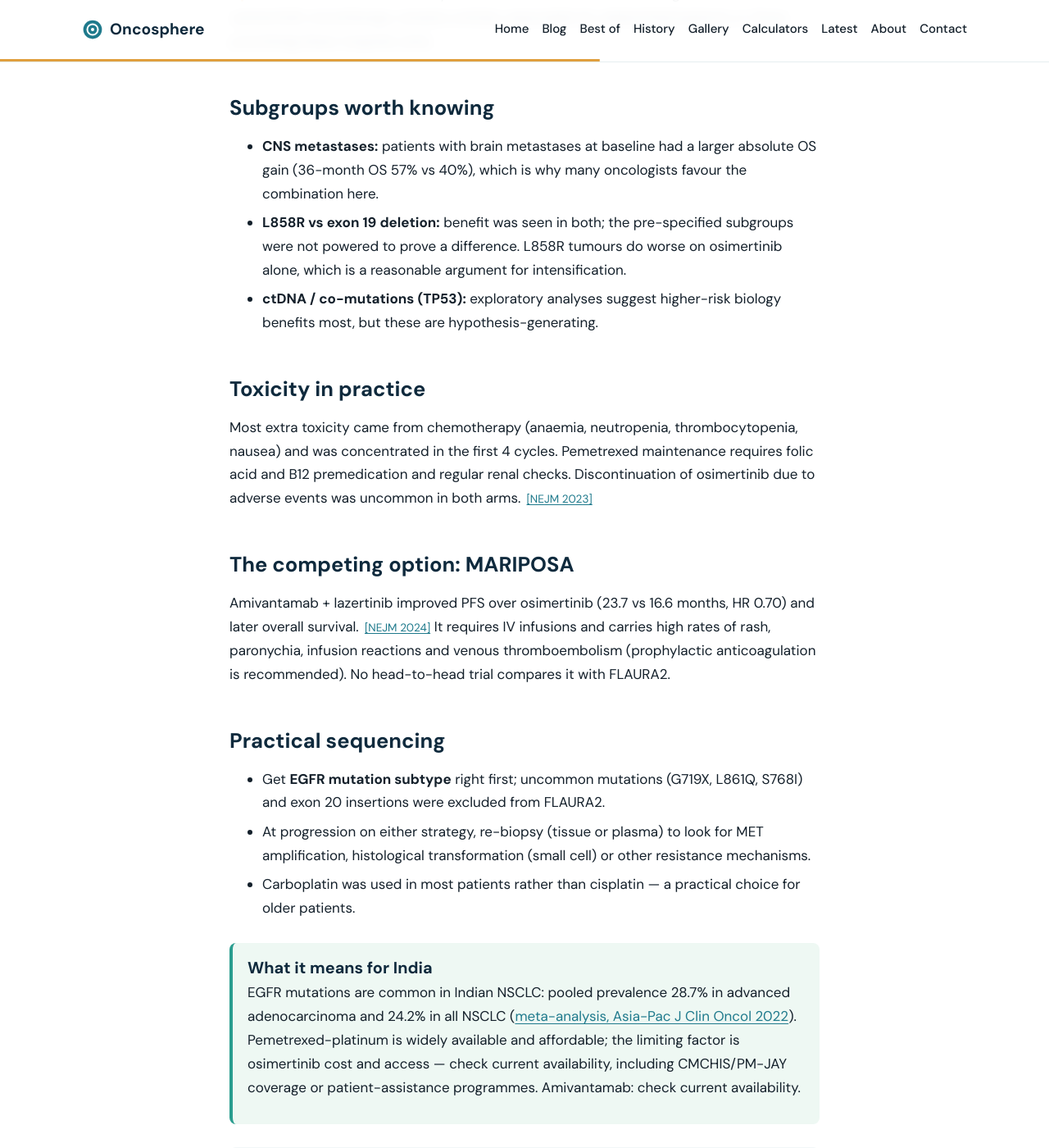
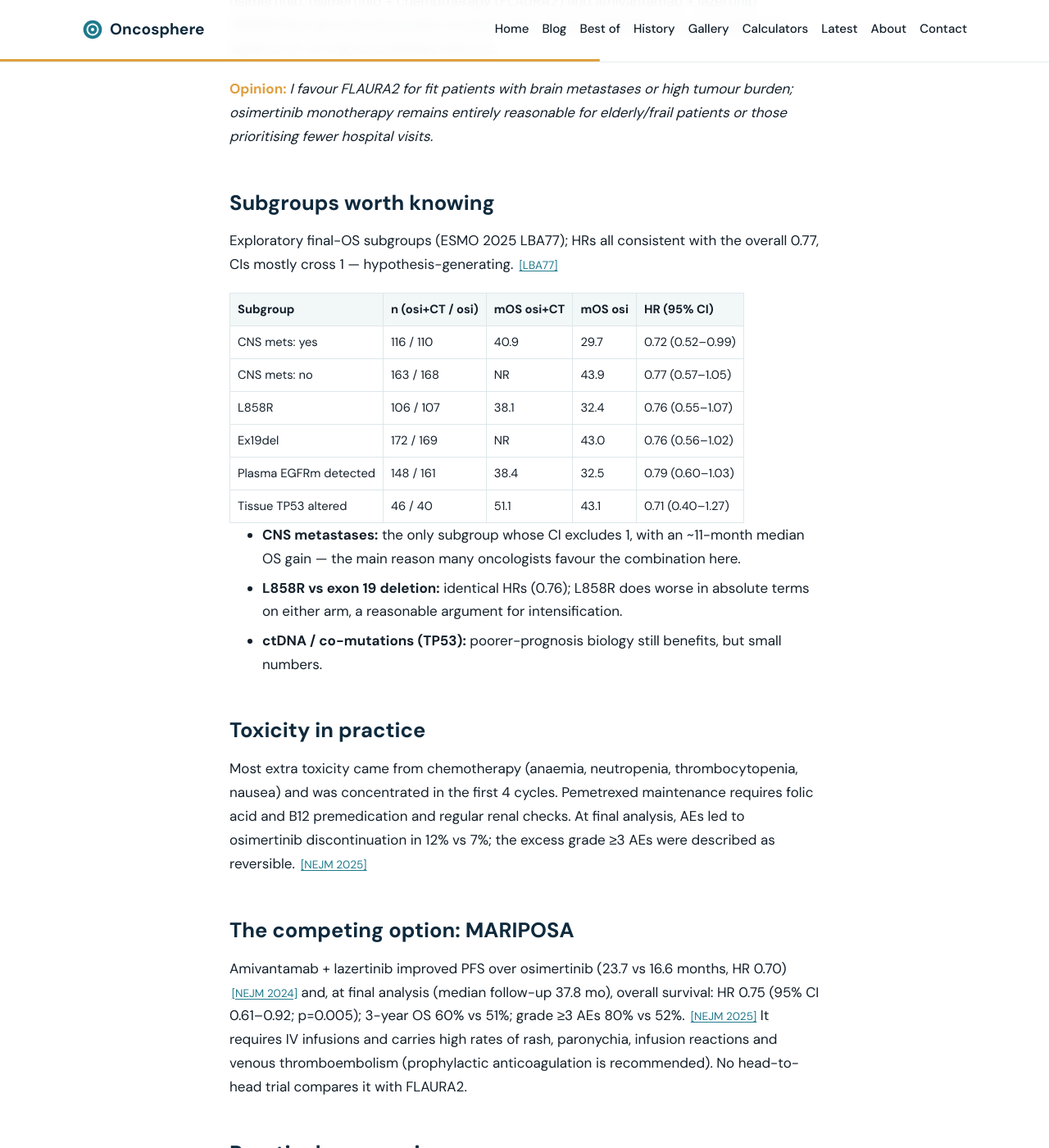
Before and after one commit to senthilstar/Oncosphere, a Jekyll site: the page built from _posts/2025-10-31-flaura-2-trial.md, in a window 1280 px wide and 1400 px high, scrolled down 2101 px. Shown: the whole window at 82% size. Built offline with Jekyll 4.4.1, drawn with Linux system fonts in a browser that asks for light colours; some of the changed text lies outside the part shown.

Commit message:
Nightly QC: fact-check FLAURA2 (final OS rates, LBA77 subgroup table, discontinuation 12% vs 7%, MARIPOSA final OS) and DeFi (NEJM AE rates, FDA label 08/2026 dosing/interactions/warnings, sorafenib data, methotrexate pregnancy correction)

```diff
--- a/_posts/2025-10-31-flaura-2-trial.md
+++ b/_posts/2025-10-31-flaura-2-trial.md
@@ -1,6 +1,6 @@
 ---
 title: "Flaura 2 trial"
-updated: 2026-10-24
+updated: 2026-10-27
 category: Trials
 cover: lung
 audience: clinicians
@@ -10,24 +10,28 @@
 sources:
   - title: "Planchard D, et al. Osimertinib with or without chemotherapy in EGFR-mutated advanced NSCLC. N Engl J Med 2023;389:1935-1948"
     url: https://www.nejm.org/doi/full/10.1056/NEJMoa2306434
-  - title: "Survival with Osimertinib plus Chemotherapy in EGFR-Mutated Advanced NSCLC (FLAURA2 final OS). N Engl J Med 2025"
+  - title: "Jänne PA, et al. Survival with Osimertinib plus Chemotherapy in EGFR-Mutated Advanced NSCLC (FLAURA2 final OS). N Engl J Med 2026;394:27-38 (epub 17 Oct 2025)"
     url: https://www.nejm.org/doi/10.1056/NEJMoa2510308
+  - title: "LBA77 FLAURA2: exploratory OS by poorer prognostic factors (CNS mets, L858R, plasma EGFRm, TP53). Ann Oncol 2025;36(S2):S1733"
+    url: https://doi.org/10.1016/j.annonc.2025.09.091
   - title: AstraZeneca press release — FLAURA2 final OS (ESMO 2025)
     url: https://www.astrazeneca.com/media-centre/press-releases/2025/tagrisso-plus-chemotherapy-demonstrated-a-median-overall-survival-of-nearly-four-years.html
   - title: NCCN Guidelines — Non-Small Cell Lung Cancer
     url: https://www.nccn.org/guidelines/guidelines-detail?category=1&id=1450
   - title: "Cho BC, et al. Amivantamab plus lazertinib (MARIPOSA). N Engl J Med 2024"
     url: https://www.nejm.org/doi/full/10.1056/NEJMoa2403614
+  - title: "Yang JC, et al. MARIPOSA final overall survival. N Engl J Med 2025 (PMID 40923797)"
+    url: https://doi.org/10.1056/NEJMoa2503001
 ---
 ## Design
 Phase 3, open-label; n=557; untreated advanced EGFR ex19del/L858R NSCLC. Osimertinib 80 mg + pemetrexed + cisplatin/carboplatin ×4, then osimertinib + pemetrexed maintenance vs osimertinib alone.
 
 ## Results
-- **PFS** (primary, NEJM 2023): 25.5 vs 16.7 mo; HR 0.62. <a class="cite" href="https://www.nejm.org/doi/full/10.1056/NEJMoa2306434">[NEJM 2023]</a>
-- **OS** (final, ESMO 2025/NEJM): **47.5 vs 37.6 mo**; HR 0.77 (95% CI 0.61–0.96; p=0.02); 57% maturity. <a class="cite" href="https://www.nejm.org/doi/10.1056/NEJMoa2510308">[NEJM 2025]</a>
-- OS at 36 mo: 63% vs 51%; at 48 mo: 49% vs 41%.
-- CNS metastases at baseline: 36-mo OS 57% vs 40%.
-- Grade ≥3 AEs (all causes): 70% vs 34% — mainly haematological, chemotherapy-related.
+- **PFS** (primary, investigator-assessed, NEJM 2023): 25.5 vs 16.7 mo; HR 0.62 (95% CI 0.49–0.79; p<0.001); BICR HR 0.62 (29.4 vs 19.9 mo). 24-mo PFS 57% vs 41%. ORR 83% vs 76%; median DoR 24.0 vs 15.3 mo. <a class="cite" href="https://www.nejm.org/doi/full/10.1056/NEJMoa2306434">[NEJM 2023]</a>
+- **OS** (final, ESMO 2025/NEJM): **47.5 vs 37.6 mo**; HR 0.77 (95% CI 0.61–0.96; p=0.02); 57% maturity; median OS follow-up ~51 mo. <a class="cite" href="https://www.nejm.org/doi/10.1056/NEJMoa2510308">[NEJM 2025]</a>
+- OS at 24 mo: 79.7% vs 71.5%; 36 mo: 63.1% vs 50.9%; 48 mo: 49.1% vs 40.8% (exploratory). <a class="cite" href="https://www.astrazeneca.com/media-centre/press-releases/2025/tagrisso-plus-chemotherapy-demonstrated-a-median-overall-survival-of-nearly-four-years.html">[AZ]</a>
+- Baseline CNS metastases (exploratory): median OS 40.9 vs 29.7 mo; HR 0.72 (0.52–0.99). <a class="cite" href="https://doi.org/10.1016/j.annonc.2025.09.091">[LBA77]</a>
+- Grade ≥3 AEs (all causes): 70% vs 34% — mainly haematological, chemotherapy-related. AEs leading to osimertinib discontinuation: 12% vs 7%. <a class="cite" href="https://www.nejm.org/doi/10.1056/NEJMoa2510308">[NEJM 2025]</a>
 
 {% include chart.html title="FLAURA2: survival outcomes" labels="Median PFS: osi + chemo|Median PFS: osi|Median OS: osi + chemo|Median OS: osi" values="25.5|16.7|47.5|37.6" max="50" unit=" mo" %}
 {% include chart.html title="FLAURA2: overall survival rate at 3 and 4 years" labels="36-mo: osi + chemo|36-mo: osi|48-mo: osi + chemo|48-mo: osi" values="63.1|50.9|49.1|40.8" max="100" unit="%" note="AstraZeneca/NEJM final OS data (cut-off 12 June 2025)." %}
@@ -38,20 +42,31 @@
 <p class="opinion">I favour FLAURA2 for fit patients with brain metastases or high tumour burden; osimertinib monotherapy remains entirely reasonable for elderly/frail patients or those prioritising fewer hospital visits.</p>
 
 ## Subgroups worth knowing
-- **CNS metastases:** patients with brain metastases at baseline had a larger absolute OS gain (36-month OS 57% vs 40%), which is why many oncologists favour the combination here.
-- **L858R vs exon 19 deletion:** benefit was seen in both; the pre-specified subgroups were not powered to prove a difference. L858R tumours do worse on osimertinib alone, which is a reasonable argument for intensification.
-- **ctDNA / co-mutations (TP53):** exploratory analyses suggest higher-risk biology benefits most, but these are hypothesis-generating.
+Exploratory final-OS subgroups (ESMO 2025 LBA77); HRs all consistent with the overall 0.77, CIs mostly cross 1 — hypothesis-generating. <a class="cite" href="https://doi.org/10.1016/j.annonc.2025.09.091">[LBA77]</a>
+
+| Subgroup | n (osi+CT / osi) | mOS osi+CT | mOS osi | HR (95% CI) |
+|---|---|---|---|---|
+| CNS mets: yes | 116 / 110 | 40.9 | 29.7 | 0.72 (0.52–0.99) |
+| CNS mets: no | 163 / 168 | NR | 43.9 | 0.77 (0.57–1.05) |
+| L858R | 106 / 107 | 38.1 | 32.4 | 0.76 (0.55–1.07) |
+| Ex19del | 172 / 169 | NR | 43.0 | 0.76 (0.56–1.02) |
+| Plasma EGFRm detected | 148 / 161 | 38.4 | 32.5 | 0.79 (0.60–1.03) |
+| Tissue TP53 altered | 46 / 40 | 51.1 | 43.1 | 0.71 (0.40–1.27) |
+
+- **CNS metastases:** the only subgroup whose CI excludes 1, with an ~11-month median OS gain — the main reason many oncologists favour the combination here.
+- **L858R vs exon 19 deletion:** identical HRs (0.76); L858R does worse in absolute terms on either arm, a reasonable argument for intensification.
+- **ctDNA / co-mutations (TP53):** poorer-prognosis biology still benefits, but small numbers.
 
 ## Toxicity in practice
-Most extra toxicity came from chemotherapy (anaemia, neutropenia, thrombocytopenia, nausea) and was concentrated in the first 4 cycles. Pemetrexed maintenance requires folic acid and B12 premedication and regular renal checks. Discontinuation of osimertinib due to adverse events was uncommon in both arms. <a class="cite" href="https://www.nejm.org/doi/full/10.1056/NEJMoa2306434">[NEJM 2023]</a>
+Most extra toxicity came from chemotherapy (anaemia, neutropenia, thrombocytopenia, nausea) and was concentrated in the first 4 cycles. Pemetrexed maintenance requires folic acid and B12 premedication and regular renal checks. At final analysis, AEs led to osimertinib discontinuation in 12% vs 7%; the excess grade ≥3 AEs were described as reversible. <a class="cite" href="https://www.nejm.org/doi/10.1056/NEJMoa2510308">[NEJM 2025]</a>
 
 ## The competing option: MARIPOSA
-Amivantamab + lazertinib improved PFS over osimertinib (23.7 vs 16.6 months, HR 0.70) and later overall survival. <a class="cite" href="https://www.nejm.org/doi/full/10.1056/NEJMoa2403614">[NEJM 2024]</a> It requires IV infusions and carries high rates of rash, paronychia, infusion reactions and venous thromboembolism (prophylactic anticoagulation is recommended). No head-to-head trial compares it with FLAURA2.
+Amivantamab + lazertinib improved PFS over osimertinib (23.7 vs 16.6 months, HR 0.70) <a class="cite" href="https://www.nejm.org/doi/full/10.1056/NEJMoa2403614">[NEJM 2024]</a> and, at final analysis (median follow-up 37.8 mo), overall survival: HR 0.75 (95% CI 0.61–0.92; p=0.005); 3-year OS 60% vs 51%; grade ≥3 AEs 80% vs 52%. <a class="cite" href="https://doi.org/10.1056/NEJMoa2503001">[NEJM 2025]</a> It requires IV infusions and carries high rates of rash, paronychia, infusion reactions and venous thromboembolism (prophylactic anticoagulation is recommended). No head-to-head trial compares it with FLAURA2.
 
 ## Practical sequencing
 - Get **EGFR mutation subtype** right first; uncommon mutations (G719X, L861Q, S768I) and exon 20 insertions were excluded from FLAURA2.
 - At progression on either strategy, re-biopsy (tissue or plasma) to look for MET amplification, histological transformation (small cell) or other resistance mechanisms.
-- Carboplatin was used in most patients rather than cisplatin — a practical choice for older patients.
+- The protocol allowed cisplatin 75 mg/m² or carboplatin (AUC 5) for 4 cycles; carboplatin is the practical choice for older patients or those with renal/hearing concerns.
 
 {% include india.html text="EGFR mutations are common in Indian NSCLC: pooled prevalence 28.7% in advanced adenocarcinoma and 24.2% in all NSCLC ([meta-analysis, Asia-Pac J Clin Oncol 2022](https://pubmed.ncbi.nlm.nih.gov/35634796/)). Pemetrexed-platinum is widely available and affordable; the limiting factor is osimertinib cost and access — check current availability, including CMCHIS/PM-JAY coverage or patient-assistance programmes. Amivantamab: check current availability." %}
 
```
Also changed, not shown: _posts/2025-04-04-defi-trial.md (+13 -10 lines).
